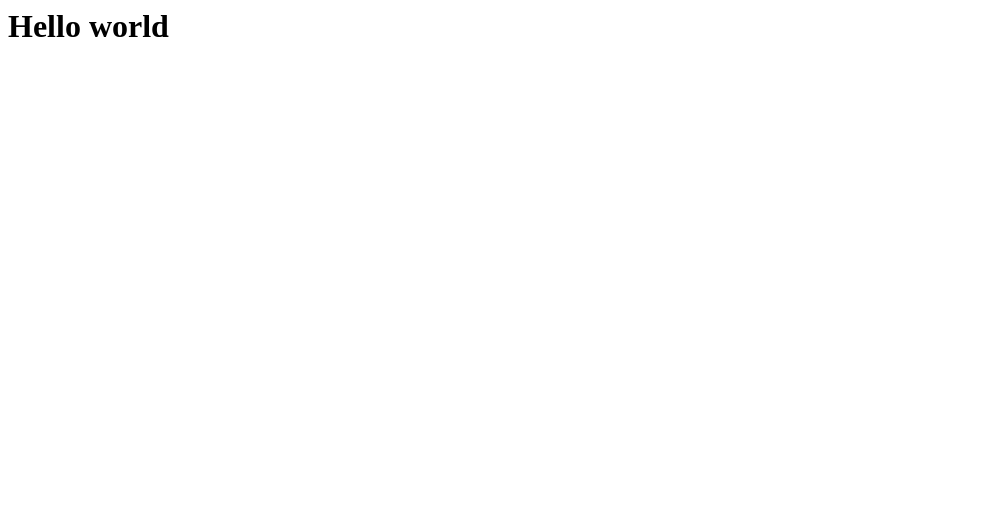
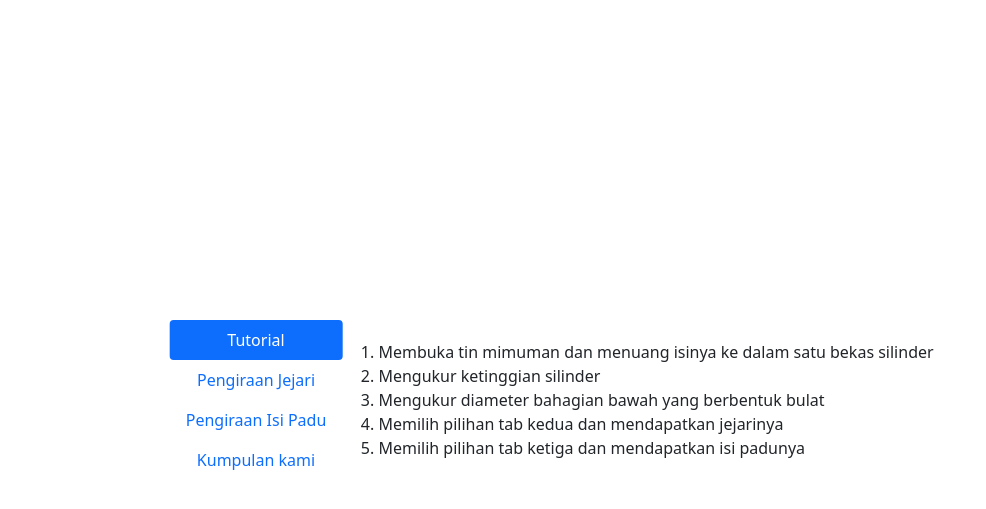
Before and after one commit to yxlow07/ProjectAsk1_2022, a Django app: page / in a window 1280 px wide. Before the commit the part shown is almost empty. Shown: the top 509 px of the page, without its empty margins (0-986 px from the left). Run offline with Django 4.2, Linux system fonts and the light colour scheme.

Commit message:
Perisian html version

```diff
--- a/django-vers/perisian/templates/perisian.html
+++ b/django-vers/perisian/templates/perisian.html
@@ -1 +1,87 @@
-<h1>Hello world</h1>
+<!doctype html>
+<html lang="en">
+<head>
+    <meta charset="utf-8">
+    <meta name="viewport" content="width=device-width, initial-scale=1">
+    <link rel="shortcut icon" href="https://i.ibb.co/2SBhPKn/noun-cylinder-1060349.png" type="image/x-icon">
+    <link href="https://cdn.jsdelivr.net/npm/bootstrap@5.1.3/dist/css/bootstrap.min.css" rel="stylesheet" integrity="sha384-1BmE4kWBq78iYhFldvKuhfTAU6auU8tT94WrHftjDbrCEXSU1oBoqyl2QvZ6jIW3" crossorigin="anonymous">
+    <script src="https://code.jquery.com/jquery-3.6.0.js"></script>
+    <title>Perisian Mengukur Isi Padu</title>
+    <style>
+        .cus-1 {
+            position: absolute;
+            top: 50%;
+            left: 20%;
+            transform: translate(-50%, -50%);
+            text-align: center;
+        }
+        .cus-2 {
+            position: absolute;
+            top: 50%;
+            left: 50%;
+            transform: translate(-50%, -50%);
+        }
+    </style>
+</head>
+<body>
+<div class="container m-5 p-5">
+    <div class="d-flex align-items-start">
+        <div class="nav flex-column nav-pills me-3 cus-1" id="v-pills-tab" role="tablist" aria-orientation="vertical">
+            <button class="nav-link active" id="v-pills-home-tab" data-bs-toggle="pill" data-bs-target="#v-pills-home" type="button" role="tab" aria-controls="v-pills-home" aria-selected="true">Tutorial</button>
+            <button class="nav-link" id="v-pills-profile-tab" data-bs-toggle="pill" data-bs-target="#v-pills-profile" type="button" role="tab" aria-controls="v-pills-profile" aria-selected="false">Pengiraan Jejari</button>
+            <button class="nav-link" id="v-pills-messages-tab" data-bs-toggle="pill" data-bs-target="#v-pills-messages" type="button" role="tab" aria-controls="v-pills-messages" aria-selected="false">Pengiraan Isi Padu</button>
+            <button class="nav-link" id="v-pills-settings-tab" data-bs-toggle="pill" data-bs-target="#v-pills-settings" type="button" role="tab" aria-controls="v-pills-settings" aria-selected="false">Kumpulan kami</button>
+        </div>
+        <div class="tab-content" id="v-pills-tabContent">
+            <div class="tab-pane fade show active" id="v-pills-home" role="tabpanel" aria-labelledby="v-pills-home-tab">
+                <ol class="cus-2">
+                    <li>Membuka tin mimuman dan menuang isinya ke dalam satu bekas silinder</li>
+                    <li>Mengukur ketinggian silinder</li>
+                    <li>Mengukur diameter bahagian bawah yang berbentuk bulat</li>
+                    <li>Memilih pilihan tab kedua dan mendapatkan jejarinya</li>
+                    <li>Memilih pilihan tab ketiga dan mendapatkan isi padunya</li>
+                </ol>
+            </div>
+            <div class="tab-pane fade" id="v-pills-profile" role="tabpanel" aria-labelledby="v-pills-profile-tab">
+                <div class="cus-2">
+                    <label>Diameter: </label><input type="number" class="form-control" id="diameter" >
+                    <br><br><label>Jejari: </label> <input class="form-control" type="text" id="jejari" disabled>
+                </div>
+            </div>
+            <div class="tab-pane fade" id="v-pills-messages" role="tabpanel" aria-labelledby="v-pills-messages-tab">
+                <div class="cus-2">
+                    <label>Ketinggian: </label><input type="number" class="form-control tab3" id="ketinggian">
+                    <label>Jejari: </label><input type="number" class="form-control tab3" id="jjr">
+                    <br><br><label>Isi Padu: </label> <input class="form-control" type="text" id="isipadu" disabled>
+                </div>
+            </div>
+            <div class="tab-pane fade" id="v-pills-settings" role="tabpanel" aria-labelledby="v-pills-settings-tab">
+                <ul class="cus-2">
+                    <li>Ang Kai Xi</li>
+                    <li>Chang Chong Chih</li>
+                    <li>Low Yu Xuan</li>
+                    <li>Tan Zuo An</li>
+                </ul>
+            </div>
+        </div>
+    </div>
+</div>
+<script>
+    $('#diameter').on("change keyup", function () {
+        if (typeof parseInt($(this).val()) === "number") {
+            let val = $(this).val() * 2
+            $('#jejari').val(val)
+        }
+    })
+    $('.tab3').on("change keyup", function () {
+        let ketinggian = parseInt($("#ketinggian").val())
+        let jejari = parseInt($("#jjr").val())
+        let keputusan = parseInt(jejari * jejari * ketinggian * 3.14159)
+        if (!isNaN(keputusan)) {
+            $('#isipadu').val(keputusan)
+        }
+    })
+</script>
+<script src="https://cdn.jsdelivr.net/npm/bootstrap@5.1.3/dist/js/bootstrap.bundle.min.js" integrity="sha384-ka7Sk0Gln4gmtz2MlQnikT1wXgYsOg+OMhuP+IlRH9sENBO0LRn5q+8nbTov4+1p" crossorigin="anonymous"></script>
+</body>
+</html>
```
Also changed, not shown: django-vers/perisian/templates/favicon.ico (added).
